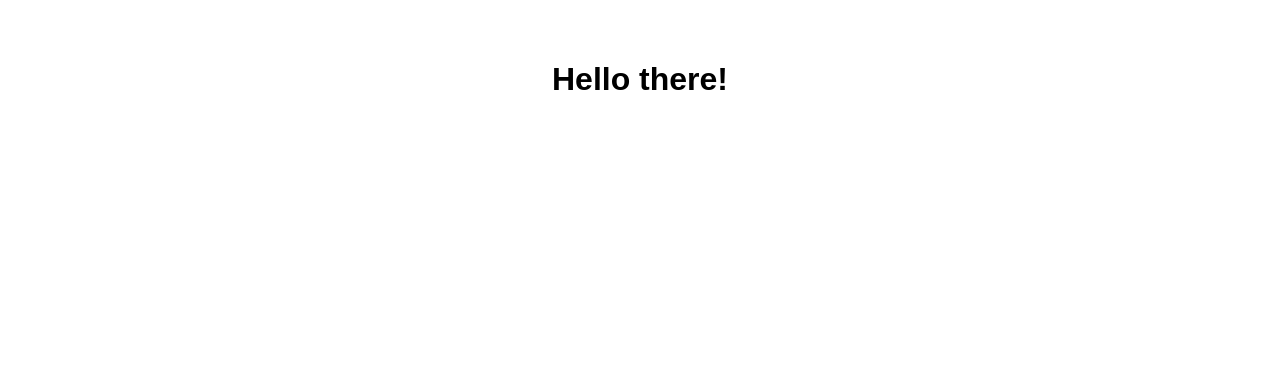
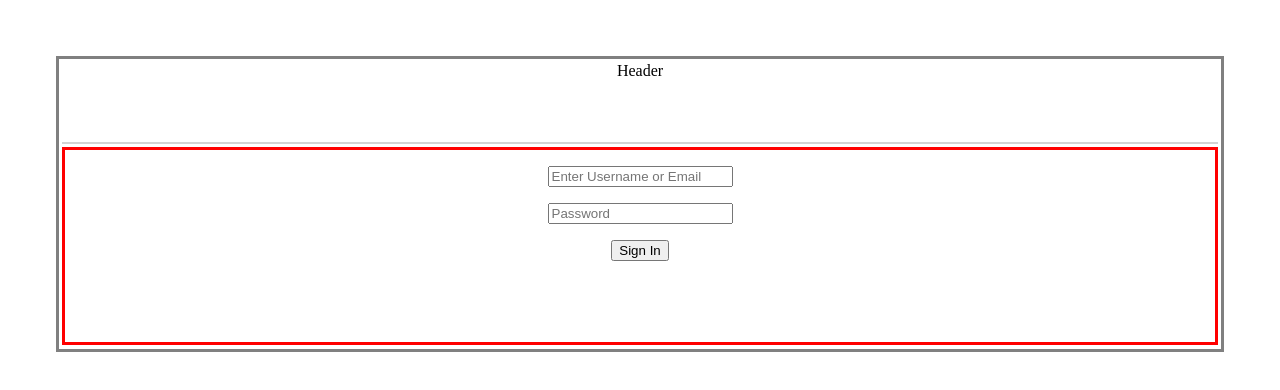
Before and after one commit to leslieyjkim/RSVP.Me, a React (Vite) app in the folder my_vite_app_React/: page / in a window 1280 px wide. Shown: the top 390 px of the page. Built offline with nearby package versions, Linux system fonts and the light colour scheme.

Commit message:
Update component, 'LoginPage'

```diff
--- a/my_vite_app_React/src/App.css
+++ b/my_vite_app_React/src/App.css
@@ -8,3 +8,46 @@
 body {
   font-family: sans-serif;
 }
+
+.App {
+  margin: 1em;
+  text-align: center;
+}
+
+.App {
+  border: grey solid;
+}
+
+.Header {
+  font-family: cursive;
+  border-bottom: lightgrey solid 2px;
+  min-height: 2em;
+  margin: .2em;
+  min-height: 5em;
+}
+
+.LoginPage {
+  border: red solid;
+  min-height: 12em;
+  margin: .2em;
+}
+
+.MainPage {
+  border: red solid;
+  min-height: 12em;
+  background: lightblue;
+  margin: .2em;
+}
+
+.Input {
+  border: green solid thin;
+  min-height: 2em;
+  background: lightgreen;
+  margin: .2em;
+}
+
+.FriendList {
+  border: green solid thin;
+  min-height: 4em;
+
+}
--- a/my_vite_app_React/src/App.jsx
+++ b/my_vite_app_React/src/App.jsx
@@ -1,11 +1,29 @@
 import './App.css'
+import {useState} from 'react';
+
+import Header from './components/Header';
+import LoginPage from './components/LoginPage';
+import FriendsPage from './components/MainPage';
+
+
+
 
 function App() {
+  const [user, setUser] = useState();
+  //If the user is logged in, I want to show only 'MainPage'.
+  //If the user is not logged in, I want to show only 'LoginPage'.
+  //For this, we have React trick called 'Conditional Rendering'
 
+
+  const login = function(username, password) {
+    console.log("login():", username, password);
+  };
 
   return (
     <div className="App">
-    <h1>Hello there!</h1>
+    <Header />
+    <LoginPage login={login}/>
+    {/* <FriendsPage /> */}
     </div>
   )
 }
--- a/my_vite_app_React/src/components/Header.jsx
+++ b/my_vite_app_React/src/components/Header.jsx
@@ -1,3 +1,9 @@
+// Displays the title and the current user
+// Has a logout button
+
+// @param {text, logout} props
+// @returns
+
 const Header = function (props) {
 
     return (
--- a/my_vite_app_React/src/components/Input.jsx
+++ b/my_vite_app_React/src/components/Input.jsx
@@ -1,3 +1,8 @@
+// Displays a form with an input a button = onSubmit
+
+// @param {text, onSubmit} props
+// @returns
+
 const Input = function(props) {
 
     return (
--- a/my_vite_app_React/src/components/LoginPage.jsx
+++ b/my_vite_app_React/src/components/LoginPage.jsx
@@ -1,9 +1,38 @@
 import {useState} from 'react';
 
+/**
+ *
+ * @param {login} props
+ * @returns
+ */
+
+
 export default function LoginPage(props) {
+    const [email, setEmail] = useState("");
+    const [password, setPassword] = useState("");
+
+    const onSubmit = function(event) {
+        event.preventDefault();
+        email && props.login(email, password);
+    };
+
     return (
-        <div className='LoginPage'>
-            Login Page
+        <div className="LoginPage">
+            <form onSubmit={onSubmit}>
+                <p>
+                    <input type="text" name="username"
+                    value={email} placeholder="Enter Username or Email"
+                    onChange={e => setEmail(e.target.value)} />
+                </p>
+                <p>
+                    <input type="password" name="password"
+                    value={password} placeholder="Password"
+                    onChange={e => setPassword(e.target.value)} />
+                </p>
+                <p className="submit">
+                    <button type="submit" name="commit">Sign In</button>
+                </p>
+            </form>
         </div>
     );
 };
```
